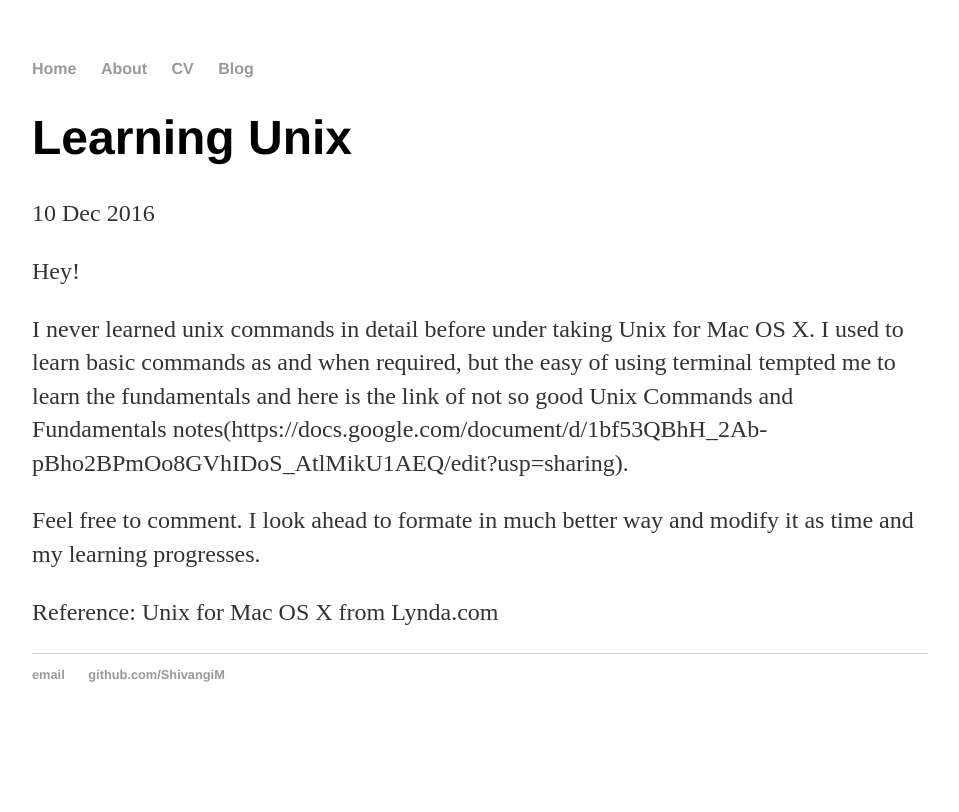
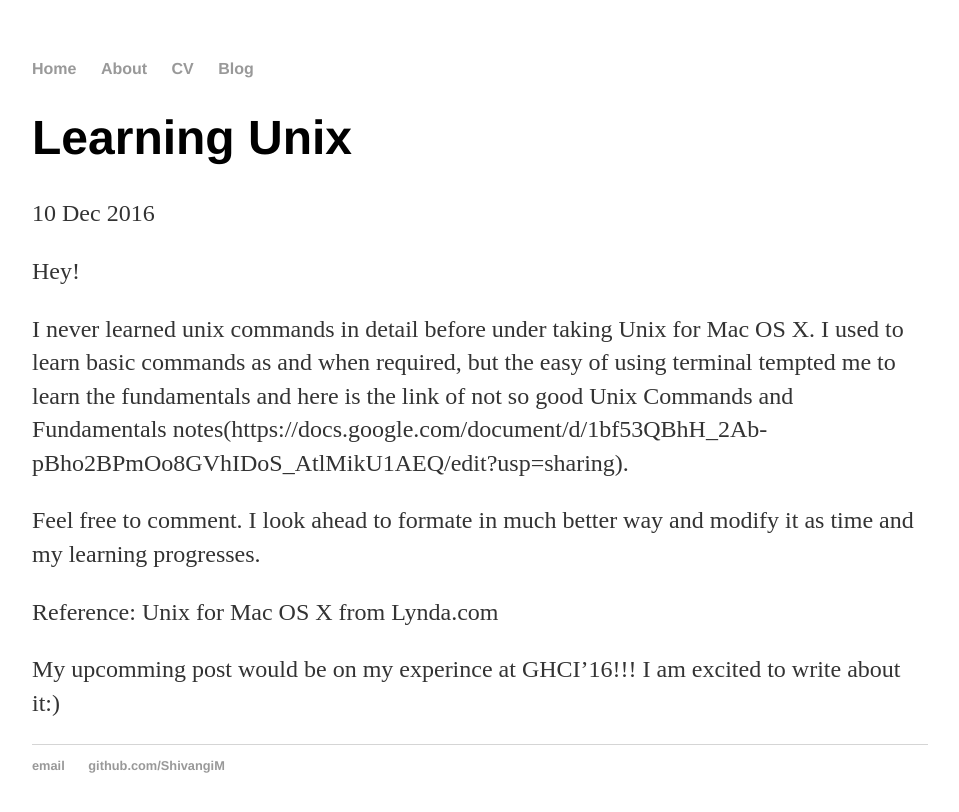
Before and after one commit to ShivangiM/shivangim.github.io, a Jekyll site: the page built from _posts/2016-12-10-Learning Unix.md, in a window 1280 px wide. Shown: the top 812 px of the page, without its empty margins (160-1119 px from the left). Built offline with Jekyll 4.4.1, drawn with Linux system fonts in a browser that asks for light colours.

Commit message:
Update 2016-12-10-Learning Unix.md

```diff
--- a/_posts/2016-12-10-Learning Unix.md
+++ b/_posts/2016-12-10-Learning Unix.md
@@ -15,3 +15,6 @@ I look ahead to formate in much better way and modify it as time and my learning
 
 Reference:
 Unix for Mac OS X from Lynda.com
+
+My upcomming post would be on my experince at GHCI'16!!!
+I am excited to write about it:)
```
